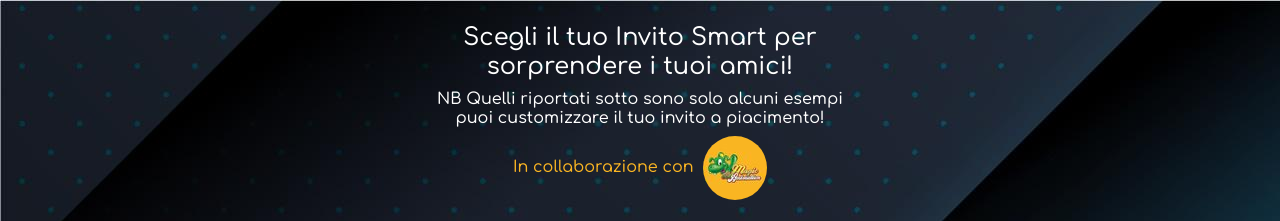
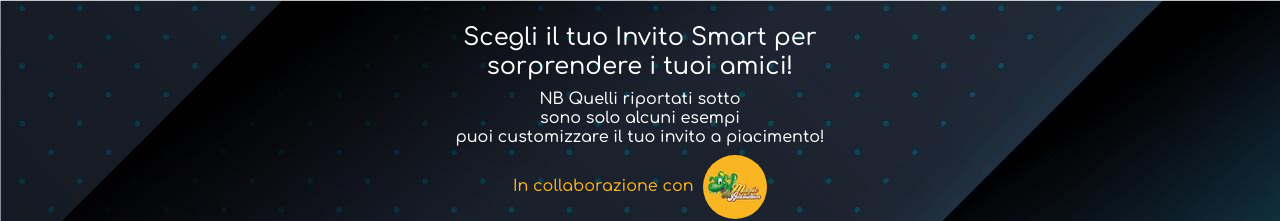
Before and after one commit to invites360/_main, a plain HTML site: page index.html in a window 1280 px wide. Shown: the top 221 px of the page. Drawn offline with nearby package versions, Linux system fonts and the light colour scheme.

Commit message:
Add files via upload

```diff
--- a/index.html
+++ b/index.html
@@ -161,7 +161,7 @@
         </div>
         <div class="col-sm-4">
             <h1 class="mainText bigText">Scegli il tuo Invito Smart per sorprendere i tuoi amici!</h1>
-            <h2 class="mainText smallText">NB Quelli riportati sotto sono solo alcuni esempi<br> puoi customizzare il tuo invito a piacimento!</h2>
+            <h2 class="mainText smallText">NB Quelli riportati sotto <br>sono solo alcuni esempi<br> puoi customizzare il tuo invito a piacimento!</h2>
             <h3 class="mainText smallText magicColor">In collaborazione con &nbsp;<img class="image" src="img/magic.jpg"/></h3>
             <!--
             <a target="_blank" href="FAQ.html">
```
